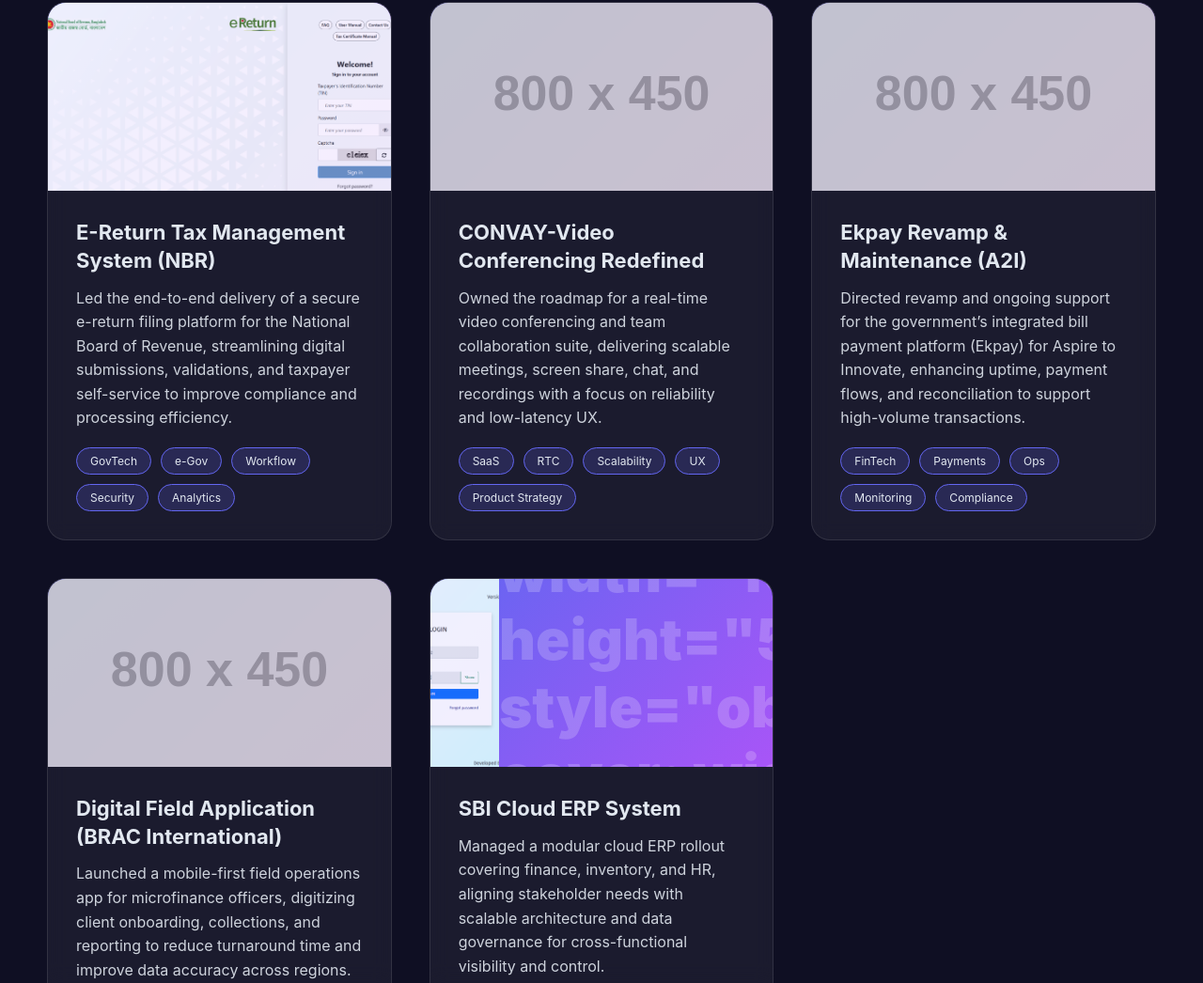
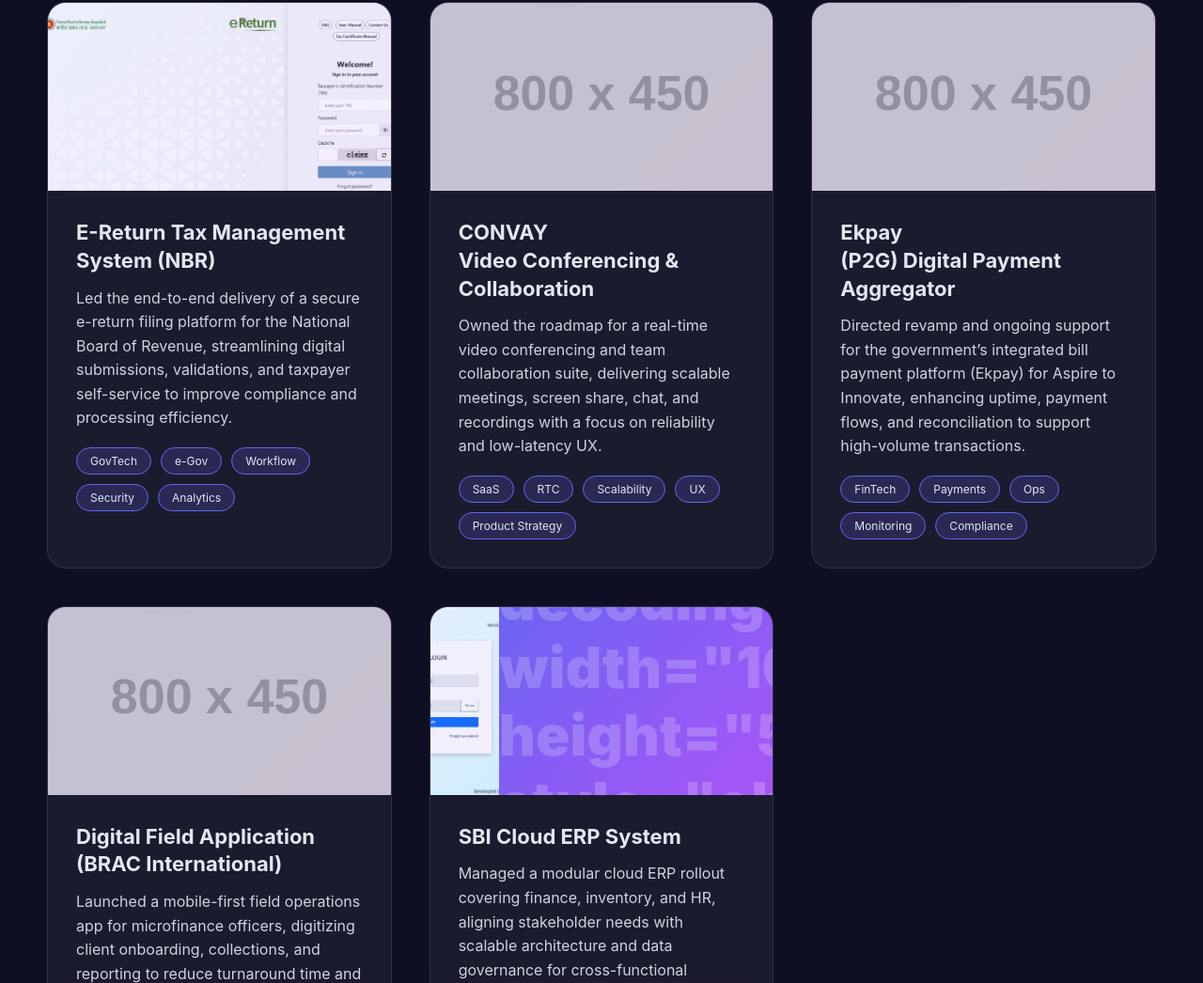
Before and after one commit to Nahian-Raonak/nahian-raonak.github.io, a plain HTML site: page index.html in a window 1280 px wide. Shown: the part 2420-3466 px from the top of the page at 94% size. Drawn offline with Linux system fonts and the light colour scheme; placeholder pictures from the web are drawn by us.

Commit message:
Update index.html

```diff
--- a/index.html
+++ b/index.html
@@ -703,7 +703,7 @@ style="object-fit: cover; width: 100%; height: 100%; object-position: 50% 30%;">
                     <img src="https://via.placeholder.com/800x450?text=CONVAY+Video+Conference" alt="CONVAY video conference platform preview">
                 </div>
                 <div class="project-content">
-                    <h3 class="project-title">CONVAY-Video Conferencing Redefined</h3>
+                    <h3 class="project-title">CONVAY <br> Video Conferencing & Collaboration</h3>
                     <p class="project-description">Owned the roadmap for a real-time video conferencing and team collaboration suite, delivering scalable meetings, screen share, chat, and recordings with a focus on reliability and low-latency UX.</p>
                     <div class="project-tags">
                         <span class="tag">SaaS</span>
@@ -720,7 +720,7 @@ style="object-fit: cover; width: 100%; height: 100%; object-position: 50% 30%;">
                     <img src="https://via.placeholder.com/800x450?text=Ekpay+Gov+Payments" alt="Ekpay government bill payment platform preview">
                 </div>
                 <div class="project-content">
-                    <h3 class="project-title">Ekpay Revamp & Maintenance (A2I)</h3>
+                    <h3 class="project-title">Ekpay <br> (P2G) Digital Payment Aggregator</h3>
                     <p class="project-description">Directed revamp and ongoing support for the government’s integrated bill payment platform (Ekpay) for Aspire to Innovate, enhancing uptime, payment flows, and reconciliation to support high-volume transactions.</p>
                     <div class="project-tags">
                         <span class="tag">FinTech</span>
@@ -751,7 +751,7 @@ style="object-fit: cover; width: 100%; height: 100%; object-position: 50% 30%;">
             <!-- Project 5 -->
             <div class="project-card">
                 <div class="project-image" aria-label="SBI Cloud ERP cover">
-                    <img src="assets/images/projects/SBI.png" alt="SBI Cloud platform preview"> loading="lazy" decoding="async" width="1024" height="576" style="object-fit: cover; width: 100%; height: 100%;">
+                    <img src="assets/images/projects/SBI.png" alt="SBI Cloud platform preview"> loading="lazy" decoding="async" width="1024" height="576" style="object-fit: cover;">
                 </div>
                 <div class="project-content">
                     <h3 class="project-title">SBI Cloud ERP System</h3>
```
